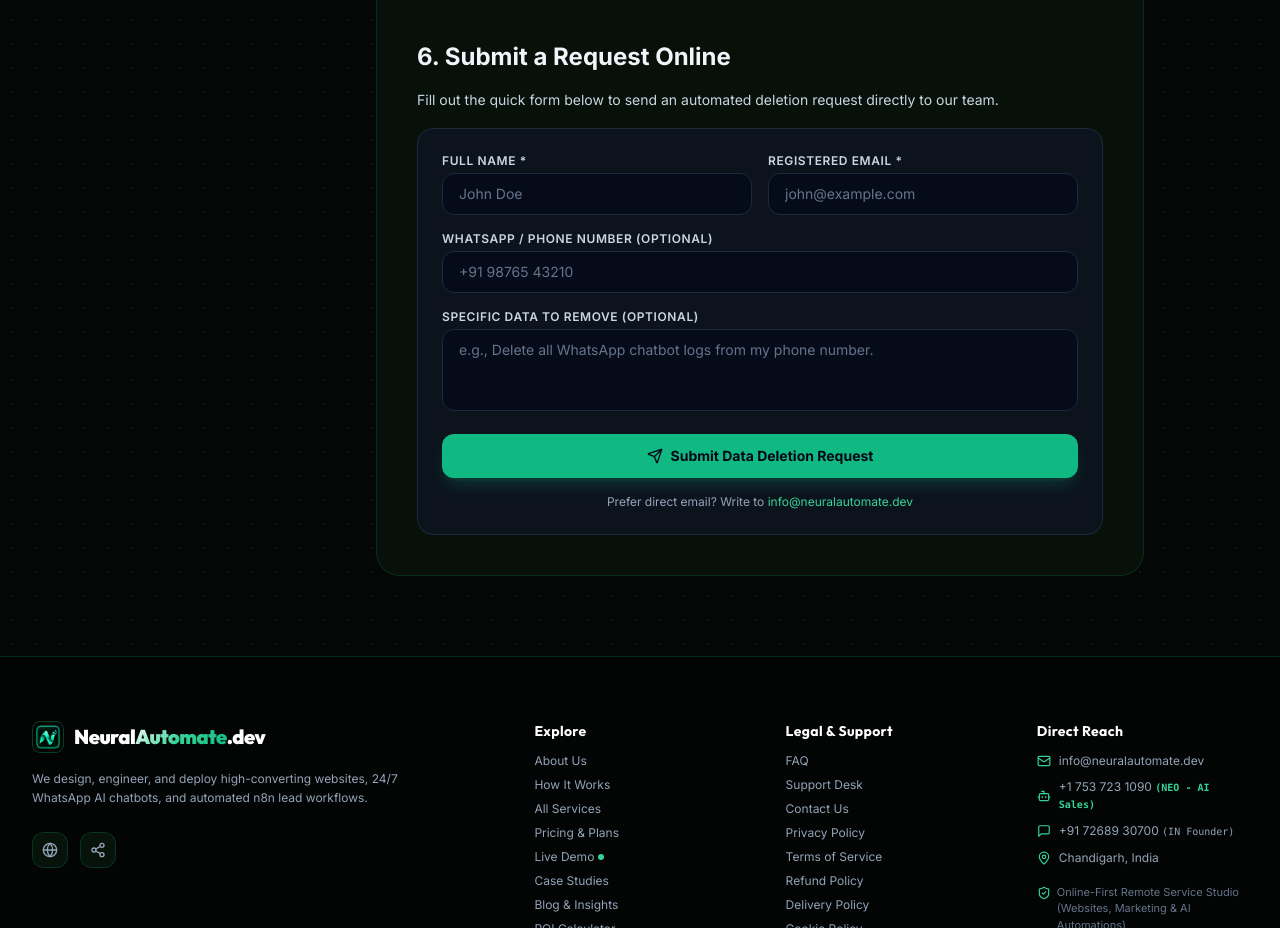
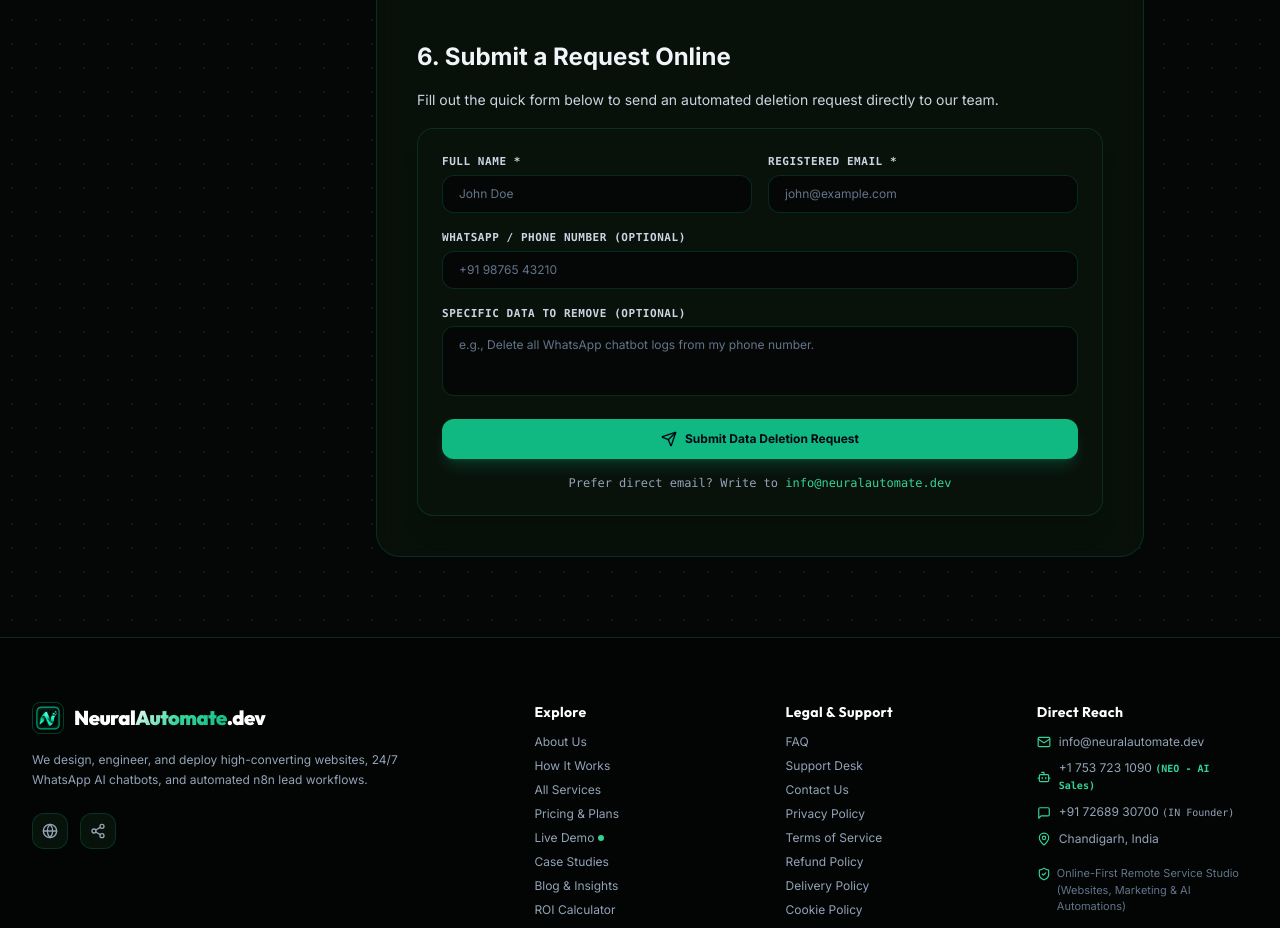
Before and after one commit to parnika-sa/neural_automate, a Next.js app: page /data-deletion in a window 1280 px wide. Shown: the part 1600-2528 px from the top of the page. Built offline with nearby package versions, Linux system fonts and the light colour scheme.

Commit message:
feat: add PageTransition layout wrapper and DataDeletionForm component

```diff
--- a/components/DataDeletionForm.tsx
+++ b/components/DataDeletionForm.tsx
@@ -45,7 +45,7 @@
       }
 
       setStatus('success');
-      // Navigate to thank you page after slight delay or immediately
+      // Navigate to thank you page after slight delay
       setTimeout(() => {
         router.push('/thank-you?source=data-deletion');
       }, 1500);
@@ -58,9 +58,9 @@
 
   if (status === 'success') {
     return (
-      <div className="p-6 rounded-2xl bg-emerald-950/30 border border-emerald-500/30 text-center space-y-3">
+      <div className="p-6 rounded-2xl bg-emerald-950/40 border border-emerald-500/30 text-center space-y-3">
         <CheckCircle2 className="w-10 h-10 text-emerald-400 mx-auto" />
-        <h3 className="text-xl font-bold text-slate-100">Deletion Request Received</h3>
+        <h3 className="text-xl font-display font-bold text-white">Deletion Request Received</h3>
         <p className="text-sm text-slate-300">
           We have logged your request. Our team will verify your identity and confirm deletion within 30 calendar days.
         </p>
@@ -69,9 +69,9 @@
   }
 
   return (
-    <form onSubmit={handleSubmit} className="p-6 rounded-2xl bg-slate-900/60 border border-slate-800 space-y-4">
+    <form onSubmit={handleSubmit} className="p-6 rounded-2xl tech-card bg-[#07120a] border border-emerald-500/20 space-y-4 shadow-xl">
       {status === 'error' && (
-        <div className="p-3 rounded-lg bg-red-950/50 border border-red-500/30 text-red-300 text-sm flex items-center gap-2">
+        <div className="p-3 rounded-xl bg-red-950/50 border border-red-500/30 text-red-300 text-xs flex items-center gap-2 font-mono">
           <AlertCircle className="w-4 h-4 shrink-0" />
           <span>{errorMessage}</span>
         </div>
@@ -79,7 +79,7 @@
 
       <div className="grid grid-cols-1 md:grid-cols-2 gap-4">
         <div>
-          <label htmlFor="del-name" className="block text-xs font-semibold text-slate-300 uppercase tracking-wider mb-1">
+          <label htmlFor="del-name" className="block text-[11px] font-mono font-bold text-slate-300 uppercase tracking-wider mb-1">
             Full Name *
           </label>
           <input
@@ -89,12 +89,12 @@
             value={name}
             onChange={(e) => setName(e.target.value)}
             placeholder="John Doe"
-            className="w-full px-4 py-2.5 rounded-xl bg-slate-950/60 border border-slate-800 text-slate-100 placeholder-slate-500 focus:outline-none focus:border-emerald-500 text-sm transition-colors"
+            className="w-full px-4 py-2.5 rounded-xl bg-[#040705] border border-emerald-500/20 text-white placeholder-slate-500 focus:outline-none focus:border-emerald-400 text-xs transition-colors"
           />
         </div>
 
         <div>
-          <label htmlFor="del-email" className="block text-xs font-semibold text-slate-300 uppercase tracking-wider mb-1">
+          <label htmlFor="del-email" className="block text-[11px] font-mono font-bold text-slate-300 uppercase tracking-wider mb-1">
             Registered Email *
           </label>
           <input
@@ -104,13 +104,13 @@
             value={email}
             onChange={(e) => setEmail(e.target.value)}
             placeholder="john@example.com"
-            className="w-full px-4 py-2.5 rounded-xl bg-slate-950/60 border border-slate-800 text-slate-100 placeholder-slate-500 focus:outline-none focus:border-emerald-500 text-sm transition-colors"
+            className="w-full px-4 py-2.5 rounded-xl bg-[#040705] border border-emerald-500/20 text-white placeholder-slate-500 focus:outline-none focus:border-emerald-400 text-xs transition-colors"
           />
         </div>
       </div>
 
       <div>
-        <label htmlFor="del-phone" className="block text-xs font-semibold text-slate-300 uppercase tracking-wider mb-1">
+        <label htmlFor="del-phone" className="block text-[11px] font-mono font-bold text-slate-300 uppercase tracking-wider mb-1">
           WhatsApp / Phone Number (Optional)
         </label>
         <input
@@ -119,12 +119,12 @@
           value={phone}
           onChange={(e) => setPhone(e.target.value)}
           placeholder="+91 98765 43210"
-          className="w-full px-4 py-2.5 rounded-xl bg-slate-950/60 border border-slate-800 text-slate-100 placeholder-slate-500 focus:outline-none focus:border-emerald-500 text-sm transition-colors"
+          className="w-full px-4 py-2.5 rounded-xl bg-[#040705] border border-emerald-500/20 text-white placeholder-slate-500 focus:outline-none focus:border-emerald-400 text-xs transition-colors"
         />
       </div>
 
       <div>
-        <label htmlFor="del-details" className="block text-xs font-semibold text-slate-300 uppercase tracking-wider mb-1">
+        <label htmlFor="del-details" className="block text-[11px] font-mono font-bold text-slate-300 uppercase tracking-wider mb-1">
           Specific Data to Remove (Optional)
         </label>
         <textarea
@@ -133,14 +133,14 @@
           value={details}
           onChange={(e) => setDetails(e.target.value)}
           placeholder="e.g., Delete all WhatsApp chatbot logs from my phone number."
-          className="w-full px-4 py-2.5 rounded-xl bg-slate-950/60 border border-slate-800 text-slate-100 placeholder-slate-500 focus:outline-none focus:border-emerald-500 text-sm transition-colors resize-none"
+          className="w-full px-4 py-2.5 rounded-xl bg-[#040705] border border-emerald-500/20 text-white placeholder-slate-500 focus:outline-none focus:border-emerald-400 text-xs transition-colors resize-none"
         />
       </div>
 
       <button
         type="submit"
         disabled={status === 'submitting'}
-        className="w-full py-3 px-6 rounded-xl bg-emerald-500 hover:bg-emerald-400 text-slate-950 font-bold text-sm transition-all flex items-center justify-center gap-2 shadow-lg shadow-emerald-500/20 disabled:opacity-50"
+        className="w-full py-3 px-6 rounded-xl bg-emerald-500 hover:bg-emerald-400 text-slate-950 font-bold text-xs transition-all flex items-center justify-center gap-2 shadow-lg shadow-emerald-500/20 disabled:opacity-50 cursor-pointer"
       >
         {status === 'submitting' ? (
           <>
@@ -155,7 +155,7 @@
         )}
       </button>
 
-      <p className="text-xs text-slate-400 text-center">
+      <p className="text-xs text-slate-400 text-center font-mono">
         Prefer direct email? Write to <a href={`mailto:${SITE_CONFIG.email}?subject=Data Deletion Request`} className="text-emerald-400 hover:underline">{SITE_CONFIG.email}</a>
       </p>
     </form>
--- a/components/PageTransition.tsx
+++ b/components/PageTransition.tsx
@@ -1,24 +1,11 @@
 'use client';
 
 import React from 'react';
-import { motion, AnimatePresence } from 'framer-motion';
-import { usePathname } from 'next/navigation';
 
 export default function PageTransition({ children }: { children: React.ReactNode }) {
-  const pathname = usePathname();
-
   return (
-    <AnimatePresence mode="wait" initial={false}>
-      <motion.div
-        key={pathname}
-        initial={{ opacity: 0, y: 8 }}
-        animate={{ opacity: 1, y: 0 }}
-        exit={{ opacity: 0, y: -8 }}
-        transition={{ duration: 0.25, ease: 'easeInOut' }}
-        className="w-full"
-      >
-        {children}
-      </motion.div>
-    </AnimatePresence>
+    <div className="w-full">
+      {children}
+    </div>
   );
 }
```
